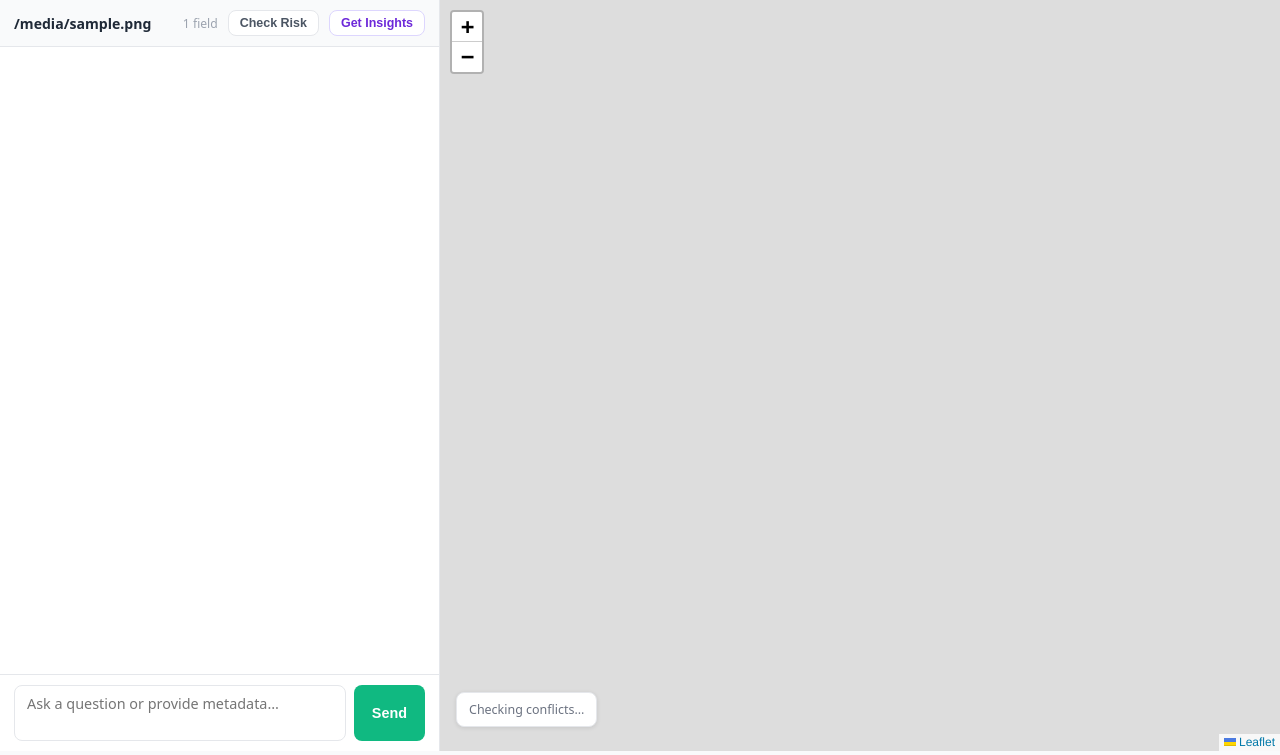
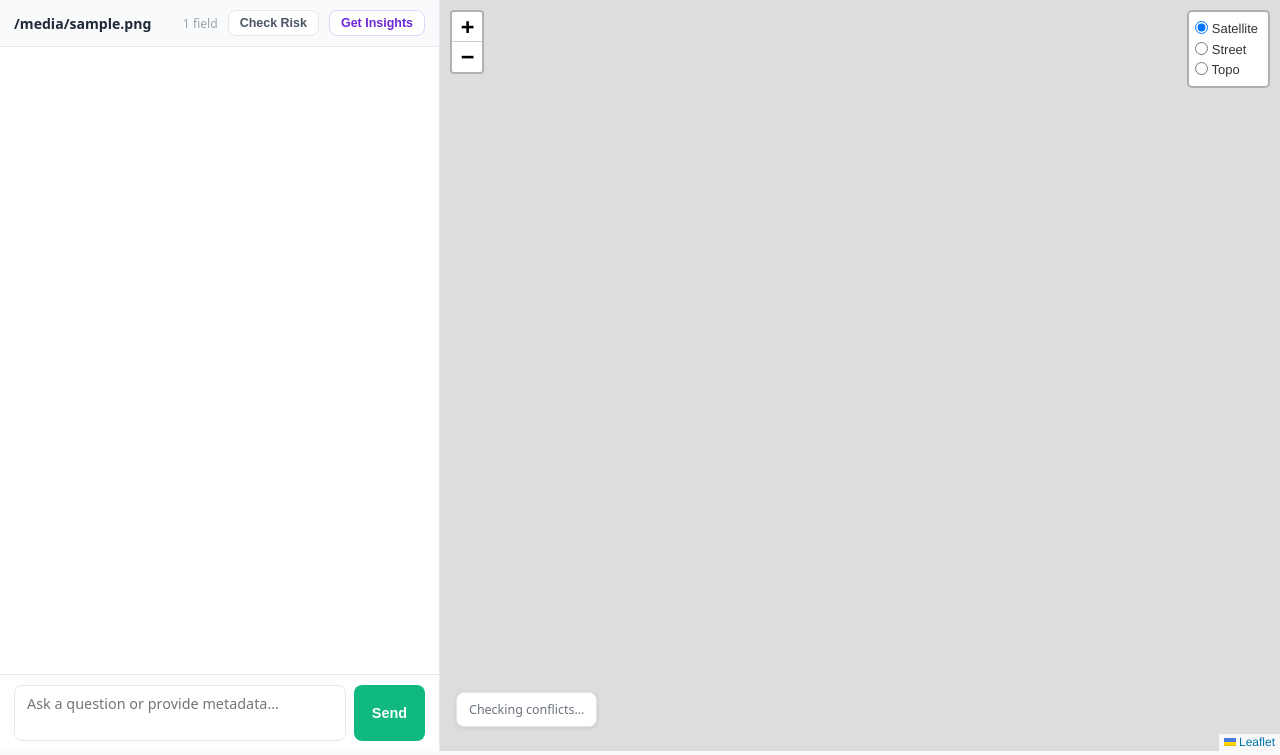
Before and after one commit to AustinArrington87/meti-lab, a Flask app: template ui/templates/chat.html in a window 1280 px wide. Shown: the part 45-800 px from the top of the page. Run offline with Flask 3, Linux system fonts and the light colour scheme; the template is opened without the code that fills it: most values are stand-ins (such as "Sample title", 1, 10 or a date in 2020).

Commit message:
Add satellite, street, and topo basemap switcher to map panel
Uses ESRI World Imagery for satellite (no API key required), keeps OSM
for street view, adds ESRI World Topo. Defaults to satellite. Leaflet
layer control renders in top-right corner, expanded by default.

Co-Authored-By: Claude Sonnet 4.6 <noreply@anthropic.com>

```diff
--- a/ui/templates/chat.html
+++ b/ui/templates/chat.html
@@ -83,9 +83,23 @@ function renderMarkdown(text) {
 // Map
 // ---------------------------------------------------------------------------
 const map = L.map('map', { zoomControl: true });
-L.tileLayer('https://{s}.tile.openstreetmap.org/{z}/{x}/{y}.png', {
-  attribution: '© OpenStreetMap contributors'
-}).addTo(map);
+
+const basemaps = {
+  'Satellite': L.tileLayer(
+    'https://server.arcgisonline.com/ArcGIS/rest/services/World_Imagery/MapServer/tile/{z}/{y}/{x}',
+    { attribution: 'Tiles &copy; Esri &mdash; Esri, USDA, USGS, AEX, GeoEye, IGN', maxZoom: 19 }
+  ),
+  'Street': L.tileLayer(
+    'https://{s}.tile.openstreetmap.org/{z}/{x}/{y}.png',
+    { attribution: '&copy; OpenStreetMap contributors', maxZoom: 19 }
+  ),
+  'Topo': L.tileLayer(
+    'https://server.arcgisonline.com/ArcGIS/rest/services/World_Topo_Map/MapServer/tile/{z}/{y}/{x}',
+    { attribution: 'Tiles &copy; Esri &mdash; Esri, DeLorme, NAVTEQ', maxZoom: 19 }
+  ),
+};
+basemaps['Satellite'].addTo(map);
+L.control.layers(basemaps, {}, { position: 'topright', collapsed: false }).addTo(map);
 
 const featureLayers = {};  // feature_id → Leaflet layer
 const allBounds = [];
```
